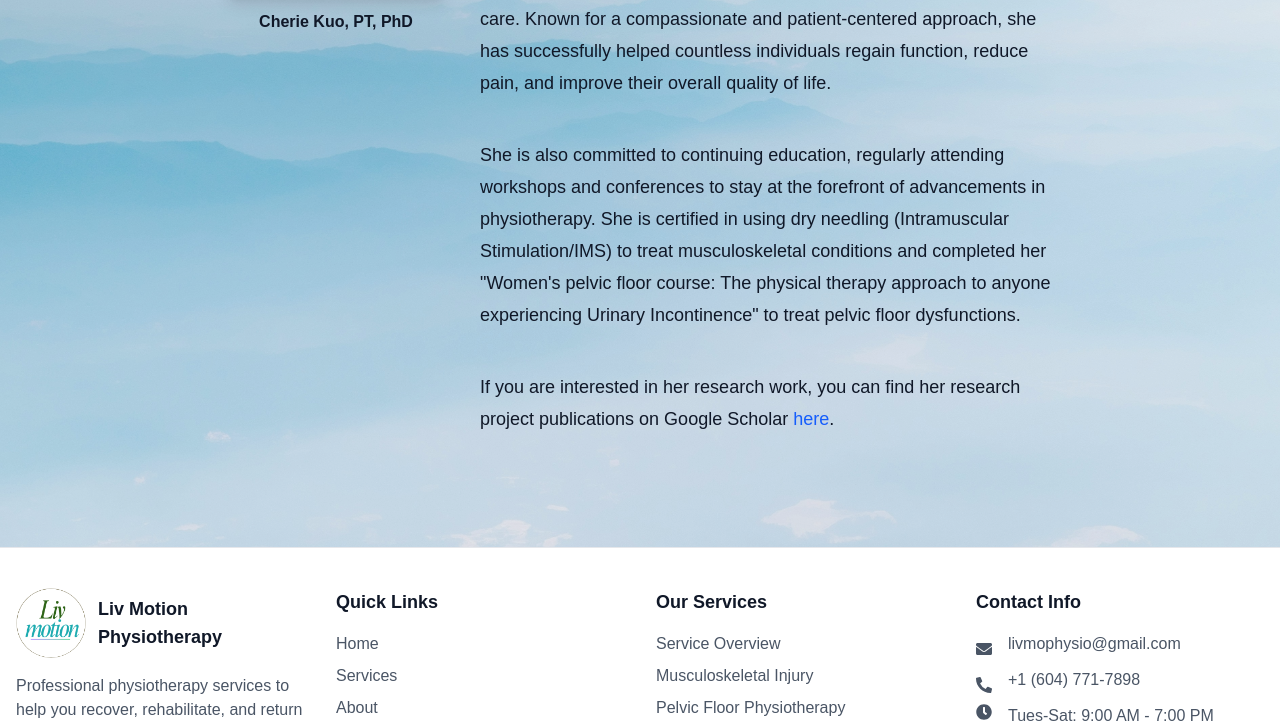
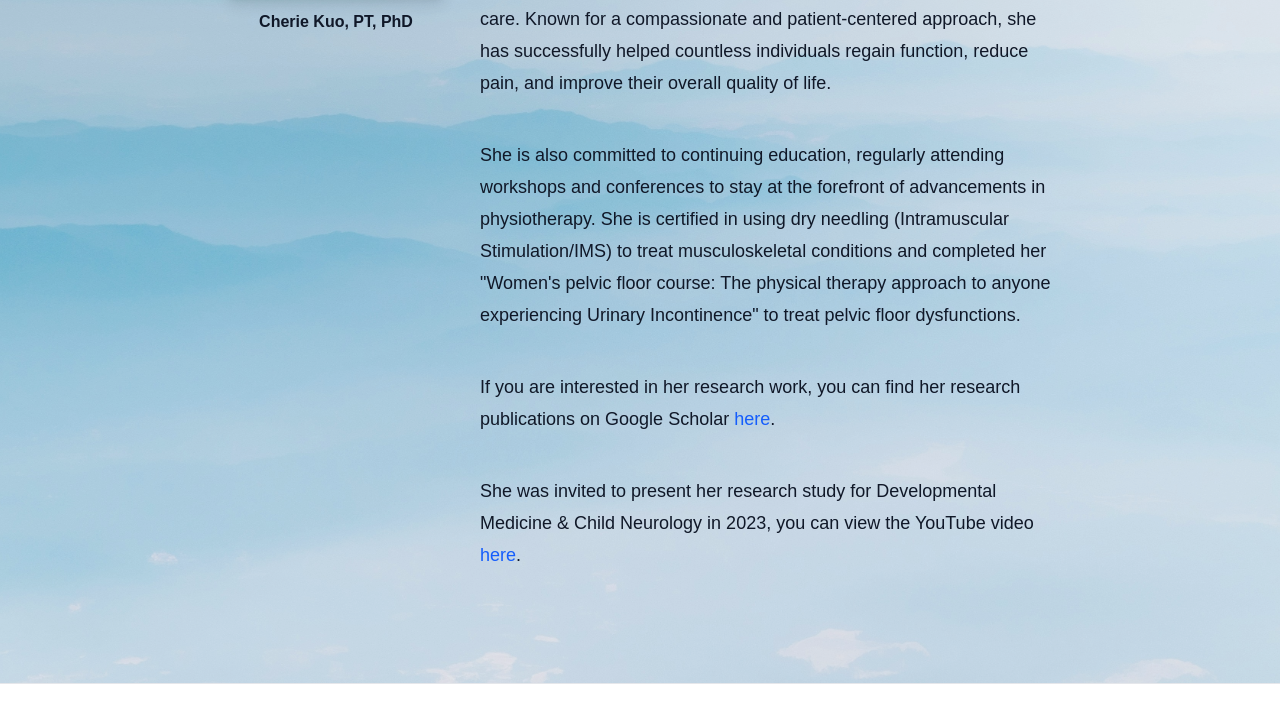
Before and after one commit to cher-kuo/cher-kuo.github.io, a Next.js app: page /about in a window 1280 px wide. Shown: the part 501-1224 px from the top of the page. Built offline with nearby package versions, Linux system fonts and the light colour scheme.

Commit message:
Add YouTube research presentation link to About page

```diff
--- a/src/app/about/page.tsx
+++ b/src/app/about/page.tsx
@@ -58,7 +58,10 @@ export default function AboutPage() {
               She is also committed to continuing education, regularly attending workshops and conferences to stay at the forefront of advancements in physiotherapy. She is certified in using dry needling (Intramuscular Stimulation/IMS) to treat musculoskeletal conditions and completed her "Women's pelvic floor course: The physical therapy approach to anyone experiencing Urinary Incontinence" to treat pelvic floor dysfunctions.
             </p>
             <p className="text-gray-900">
-              If you are interested in her research work, you can find her research project publications on Google Scholar <a href="https://scholar.google.com/citations?user=EZh5548AAAAJ&hl=en" target="_blank" rel="noopener noreferrer" className="text-blue-600 hover:underline">here</a>.
+              If you are interested in her research work, you can find her research publications on Google Scholar <a href="https://scholar.google.com/citations?user=EZh5548AAAAJ&hl=en" target="_blank" rel="noopener noreferrer" className="text-blue-600 hover:underline">here</a>.
+            </p>
+              <p className="text-gray-900">
+              She was invited to present her research study for Developmental Medicine & Child Neurology in 2023, you can view the YouTube video <a href="https://www.youtube.com/watch?v=ouRWIkP9zIg" target="_blank" rel="noopener noreferrer" className="text-blue-600 hover:underline">here</a>.
             </p>
           </div>
         </div>
```
